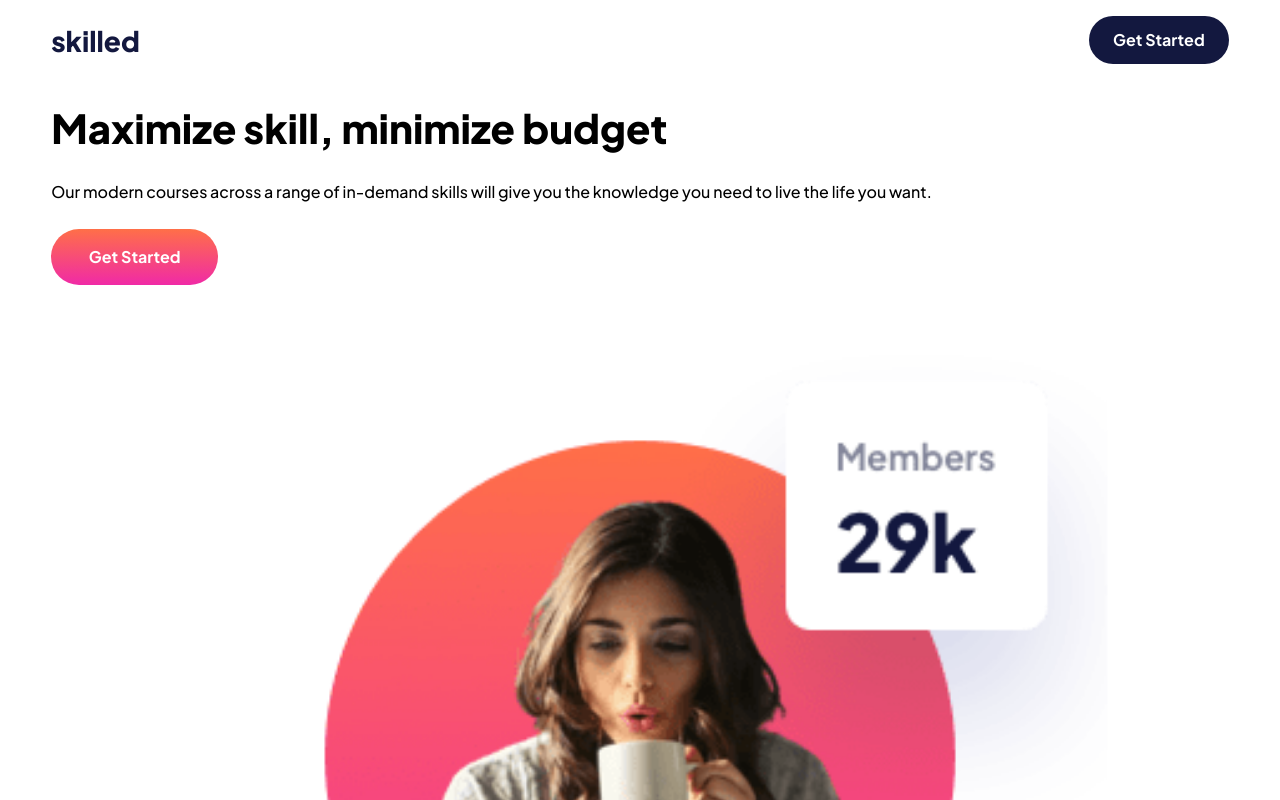
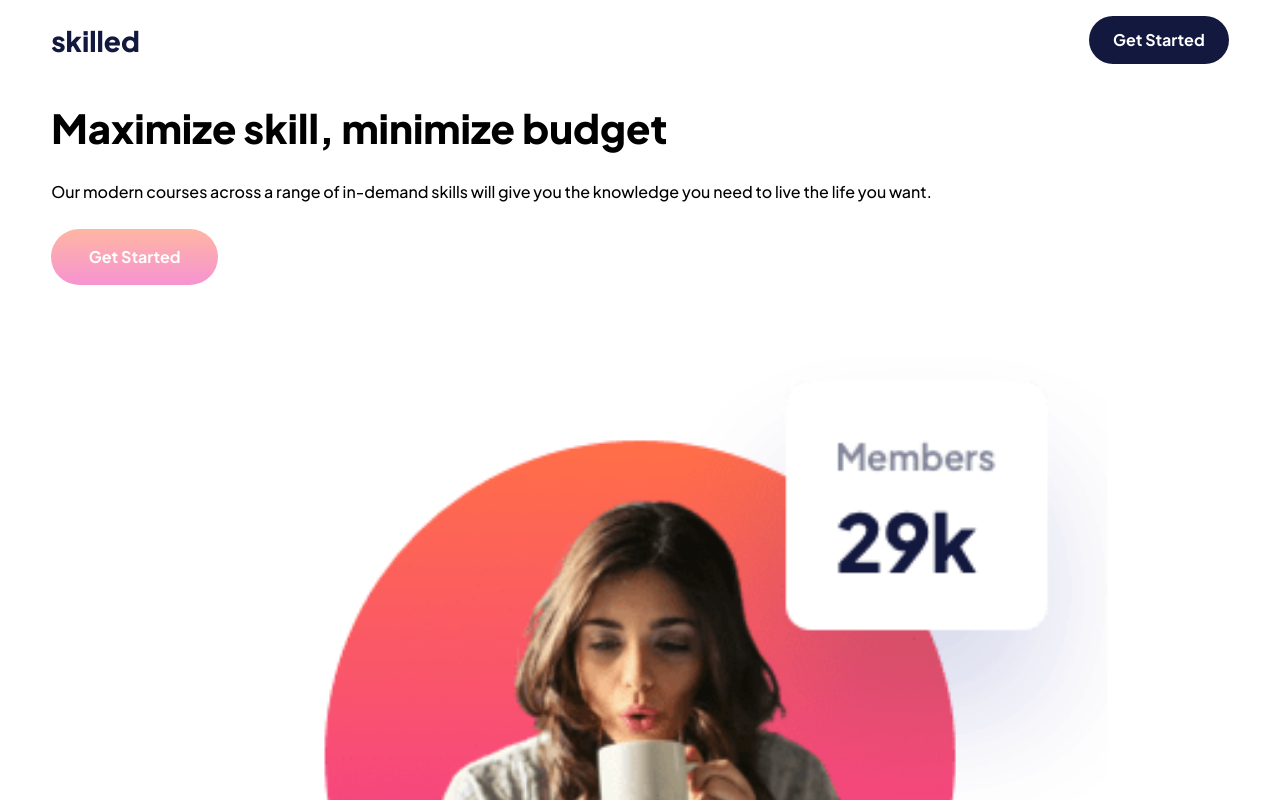
Before and after one commit to iamindika/skilled-elearning-landing-page, a React (Vite) app: page / in a window 1280 px wide. In both pictures the pointer is over the input 134 px from the left and 257 px from the top of the page. Shown: the top 800 px of the page. Built offline with nearby package versions, Linux system fonts and the light colour scheme.

Commit message:
add hero btn hover and focus styles

```diff
--- a/src/index.css
+++ b/src/index.css
@@ -64,6 +64,11 @@ body {
   color: var(--white)
 }
 
+.hero-btn:hover,
+.hero-btn:focus {
+  opacity: 0.5;
+}
+
 .nav {
   margin-top: 16px;
   display: flex;
```
